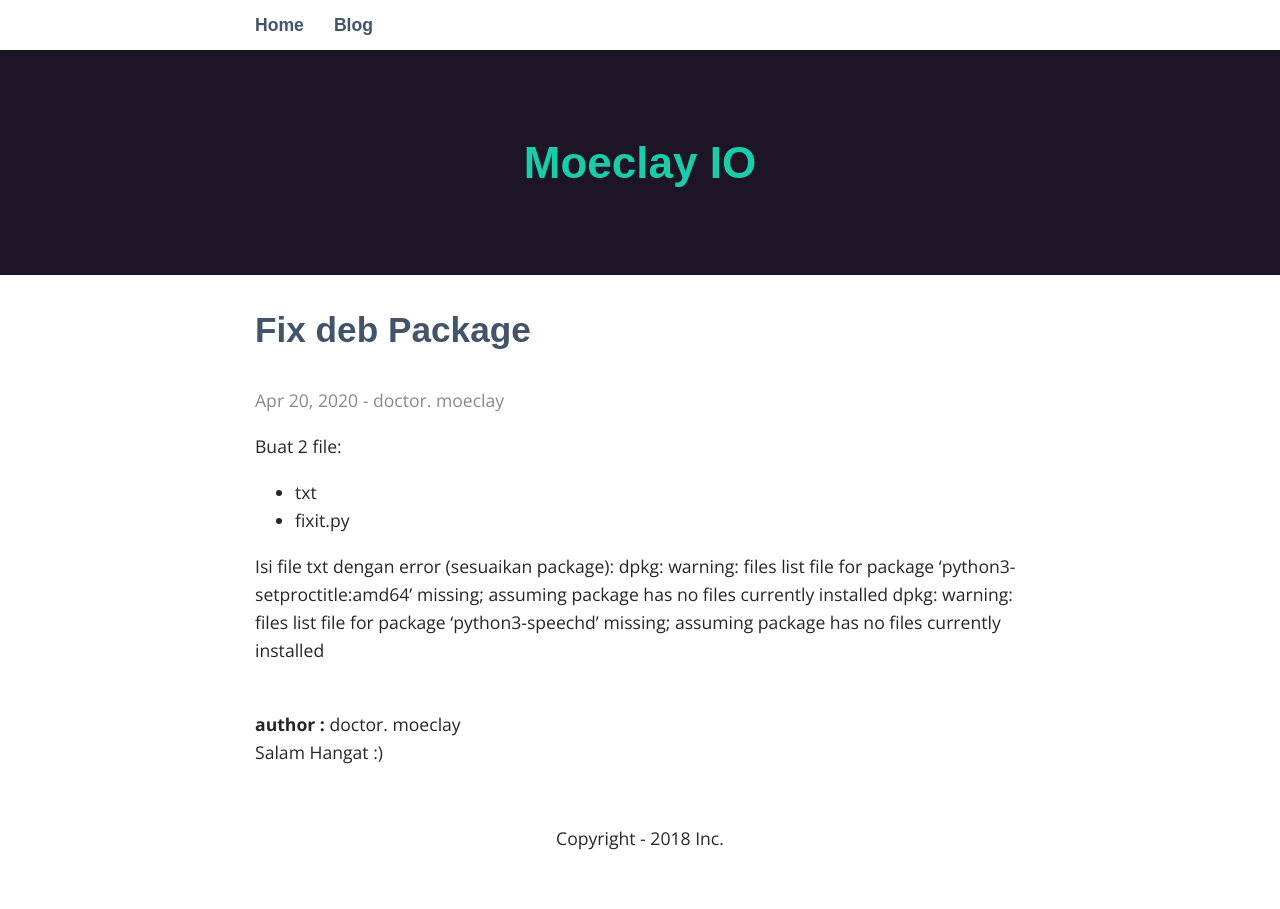
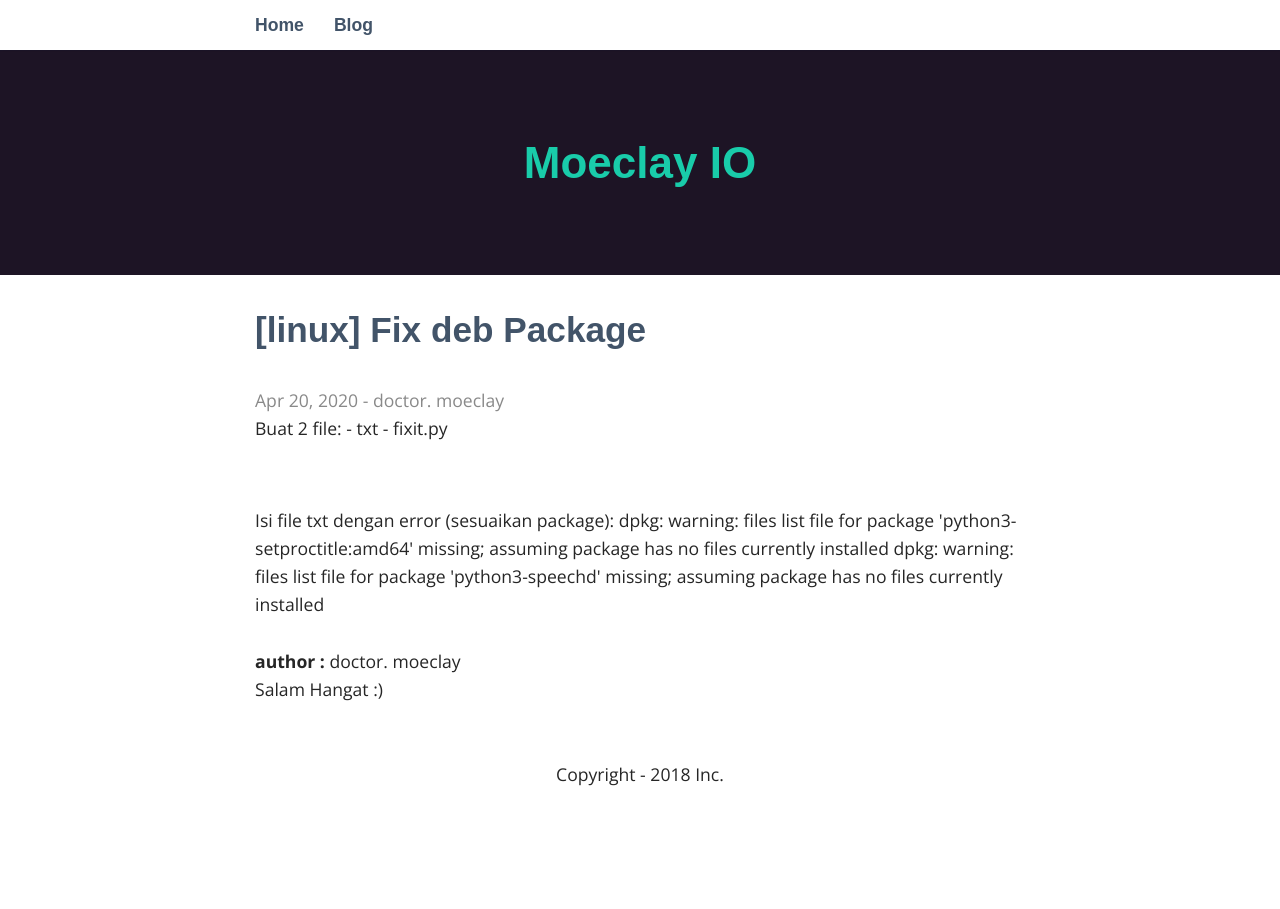
Before and after one commit to moeclay/moeclay.github.io, a Jekyll site: the page built from _posts/2020-04-20-memperbaiki-package-deb-linux.markdown, in a window 1280 px wide. Built offline with Jekyll 4.4.1, drawn with Linux system fonts in a browser that asks for light colours; some web fonts are replaced.

Commit message:
Update 2020-04-20-memperbaiki-package-deb-linux.markdown

```diff
--- a/_posts/2020-04-20-memperbaiki-package-deb-linux.markdown
+++ b/_posts/2020-04-20-memperbaiki-package-deb-linux.markdown
@@ -1,14 +1,20 @@
 ---
 layout: post
-title:  "Fix deb Package"
+title:  "[linux] Fix deb Package"
 date:   2020-04-20 08:01:00
 author: doctor. moeclay
 categories: linux
 ---
+<div>
 Buat 2 file:
 - txt
 - fixit.py
+</div>
 
+<br>
+
+<div>
 Isi file txt dengan error (sesuaikan package):
 dpkg: warning: files list file for package 'python3-setproctitle:amd64' missing; assuming package has no files currently installed
 dpkg: warning: files list file for package 'python3-speechd' missing; assuming package has no files currently installed
+</div>
```
